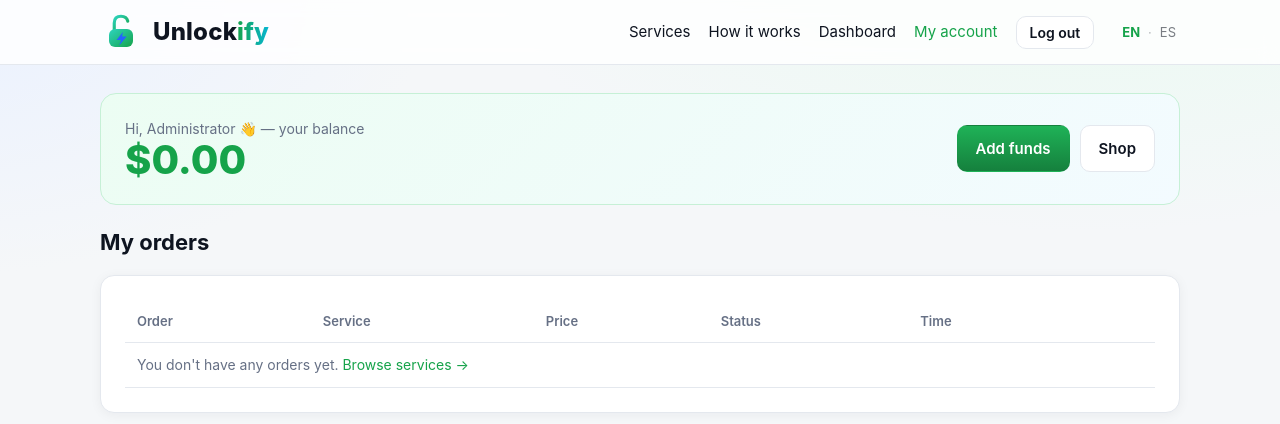
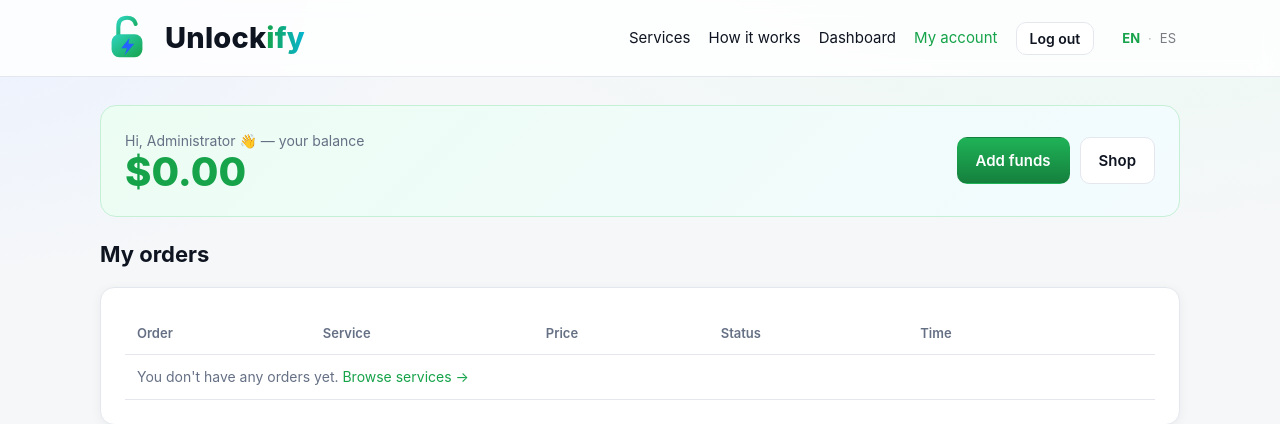
Before and after one commit to ImeiLocked/unlockify, a Node server app: page /account in a window 1280 px wide. Shown: the top 424 px of the page. Run offline with Node 20, Linux system fonts and the light colour scheme; the visitor is signed in with stand-in values (Sample User, id 1); data comes from the database, SQL or seed files in the repository; data that the repository does not hold is empty; some libraries are stand-ins or nearby versions.

Commit message:
Logo: larger brand mark/wordmark and taller nav bar
Co-Authored-By: Claude Opus 4.8 <noreply@anthropic.com>
Claude-Session: https://claude.ai/code/session_01LVTxKndgq8CBgskrLbj87Z

```diff
--- a/public/css/styles.css
+++ b/public/css/styles.css
@@ -41,8 +41,8 @@ a { color: inherit; text-decoration: none; }
   background: rgba(255,255,255,.82); backdrop-filter: blur(10px);
   border-bottom: 1px solid var(--border);
 }
-.nav-inner { display: flex; align-items: center; justify-content: space-between; height: 64px; }
-.brand { display: flex; align-items: center; gap: 11px; font-weight: 800; font-size: 24px; letter-spacing: .2px; }
+.nav-inner { display: flex; align-items: center; justify-content: space-between; height: 76px; }
+.brand { display: flex; align-items: center; gap: 11px; font-weight: 800; font-size: 29px; letter-spacing: .2px; }
 .brand-mark { display: inline-flex; align-items: center; }
 .brand-mark svg { display: block; }
 .brand-name { color: var(--text); }
--- a/views/partials/header.ejs
+++ b/views/partials/header.ejs
@@ -13,7 +13,7 @@
 <header class="nav">
   <div class="nav-inner container">
     <a class="brand" href="/">
-      <span class="brand-mark"><svg width="42" height="42" viewBox="0 0 56 56" aria-hidden="true" xmlns="http://www.w3.org/2000/svg"><defs><linearGradient id="ulg" x1="0" y1="0" x2="1" y2="1"><stop offset="0" stop-color="#2dd4bf"/><stop offset="1" stop-color="#16a34a"/></linearGradient></defs><path d="M19 25 V16 Q19 7 28 7 Q35.5 7 37 13.5" stroke="url(#ulg)" stroke-width="4.2" fill="none" stroke-linecap="round"/><rect x="12" y="24" width="32" height="24" rx="8" fill="url(#ulg)"/><path d="M30.5 28 L22 38.5 H28 L25.5 46 L35.5 34 H29.5 Z" fill="#2563ff"/></svg></span><% var bn = String(brand || 'Unlockify'); var hasIfy = /ify$/i.test(bn); %><span class="brand-name"><%= hasIfy ? bn.slice(0, -3) : bn %><% if (hasIfy) { %><span class="brand-accent"><%= bn.slice(-3) %></span><% } %></span>
+      <span class="brand-mark"><svg width="54" height="54" viewBox="0 0 56 56" aria-hidden="true" xmlns="http://www.w3.org/2000/svg"><defs><linearGradient id="ulg" x1="0" y1="0" x2="1" y2="1"><stop offset="0" stop-color="#2dd4bf"/><stop offset="1" stop-color="#16a34a"/></linearGradient></defs><path d="M19 25 V16 Q19 7 28 7 Q35.5 7 37 13.5" stroke="url(#ulg)" stroke-width="4.2" fill="none" stroke-linecap="round"/><rect x="12" y="24" width="32" height="24" rx="8" fill="url(#ulg)"/><path d="M30.5 28 L22 38.5 H28 L25.5 46 L35.5 34 H29.5 Z" fill="#2563ff"/></svg></span><% var bn = String(brand || 'Unlockify'); var hasIfy = /ify$/i.test(bn); %><span class="brand-name"><%= hasIfy ? bn.slice(0, -3) : bn %><% if (hasIfy) { %><span class="brand-accent"><%= bn.slice(-3) %></span><% } %></span>
     </a>
     <nav class="nav-links">
       <a href="/" class="<%= currentPath === '/' ? 'active' : '' %>"><%= t('site.services') %></a>
```
